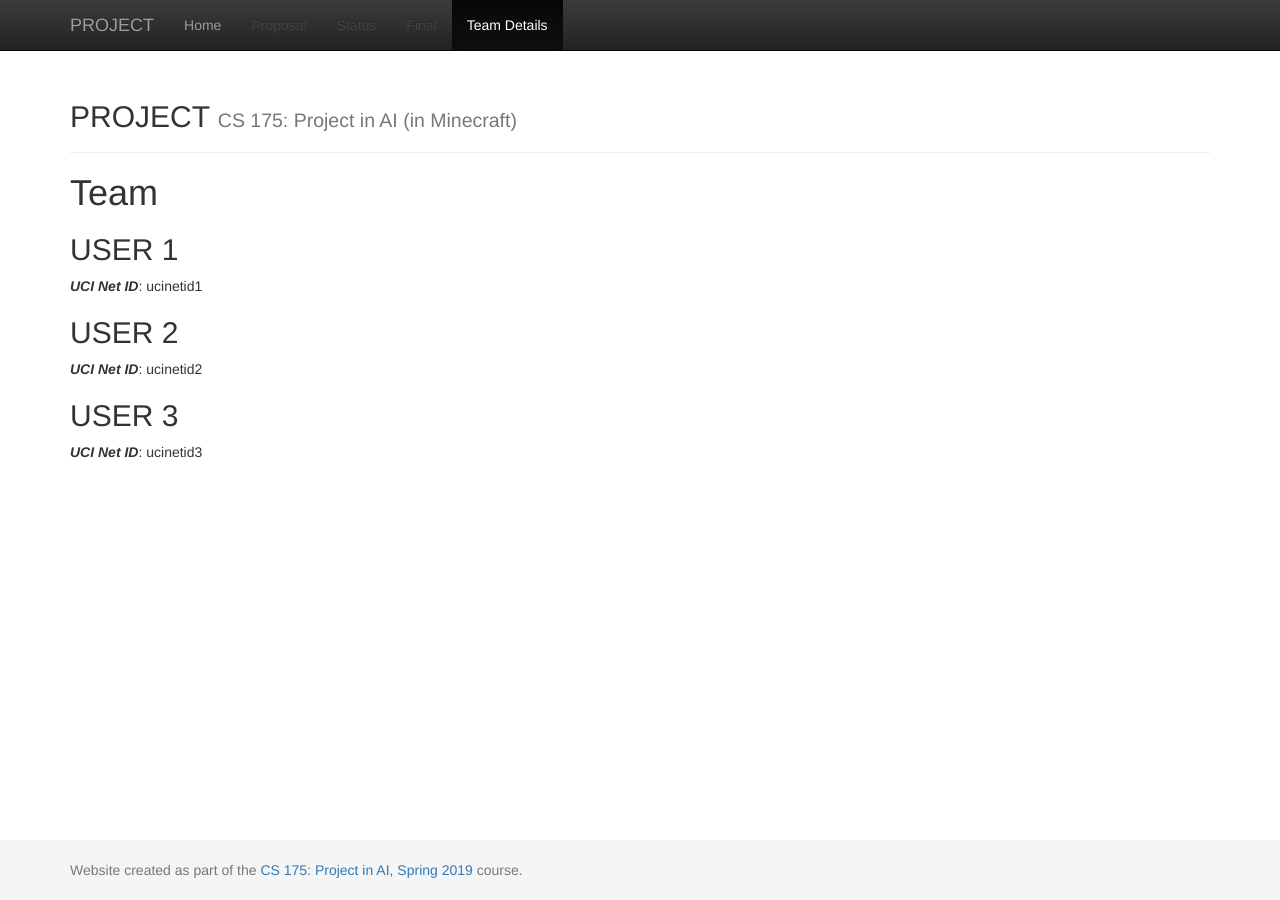
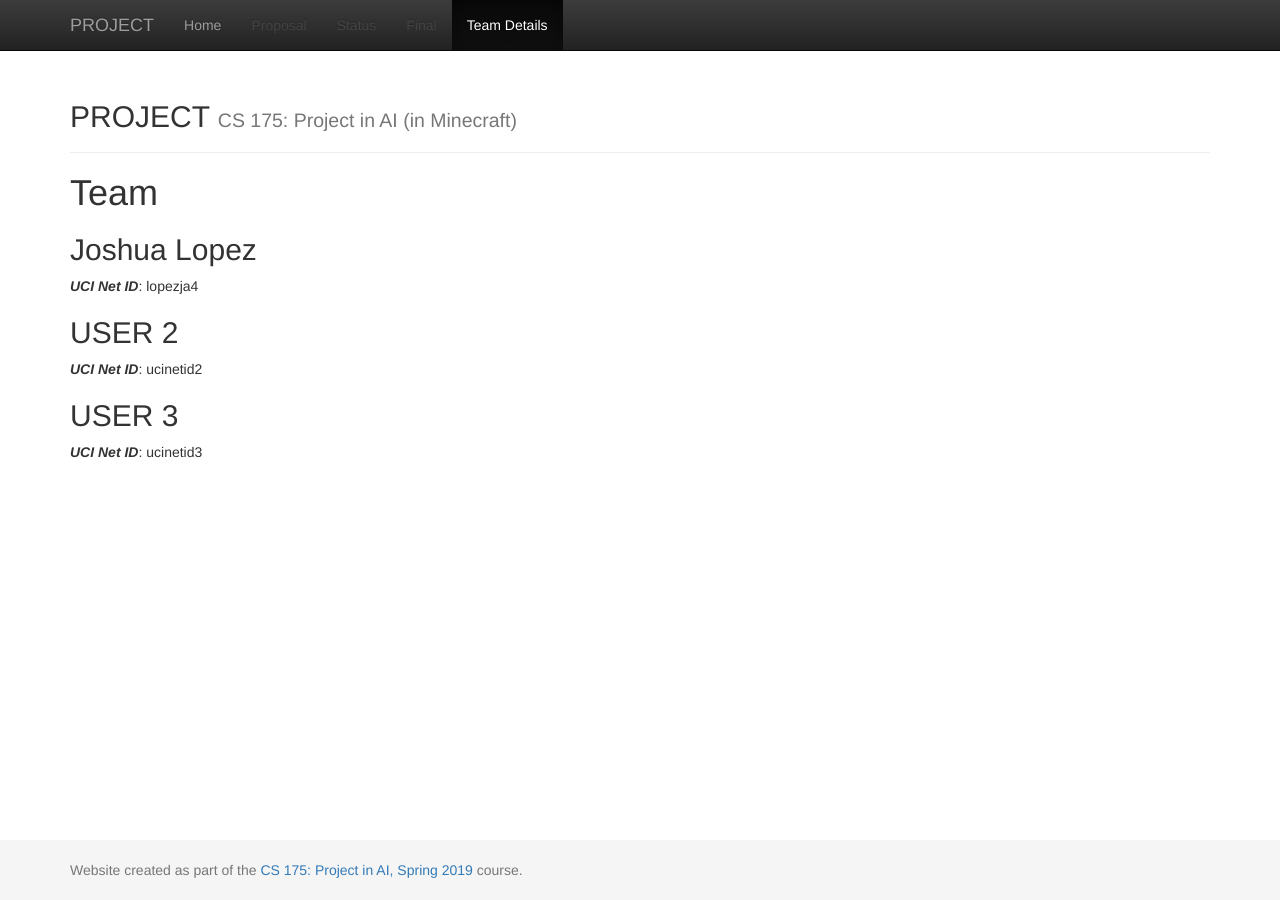
Before and after one commit to joshlopez97/FireEscape, a Jekyll site: the page built from docs/team.md, in a window 1280 px wide. Built offline with Jekyll 4.4.1, drawn with Linux system fonts in a browser that asks for light colours.

Commit message:
Added my netid to team.md

```diff
--- a/docs/team.md
+++ b/docs/team.md
@@ -6,8 +6,8 @@ title:  Team
 # {{ page.title }}
 
 
-## USER 1
-***UCI Net ID***: ucinetid1
+## Joshua Lopez
+***UCI Net ID***: lopezja4
 
 ## USER 2
 ***UCI Net ID***: ucinetid2
```
